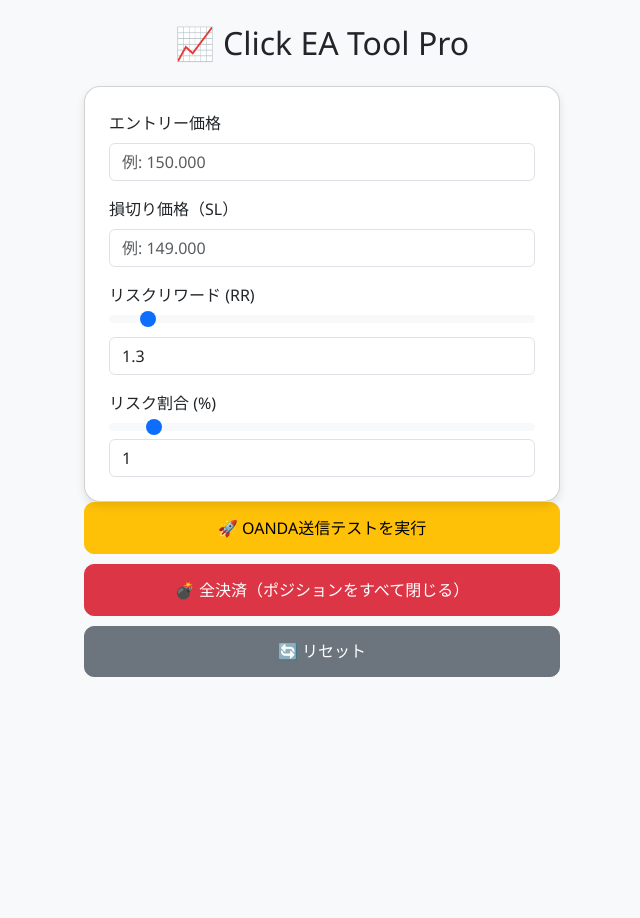
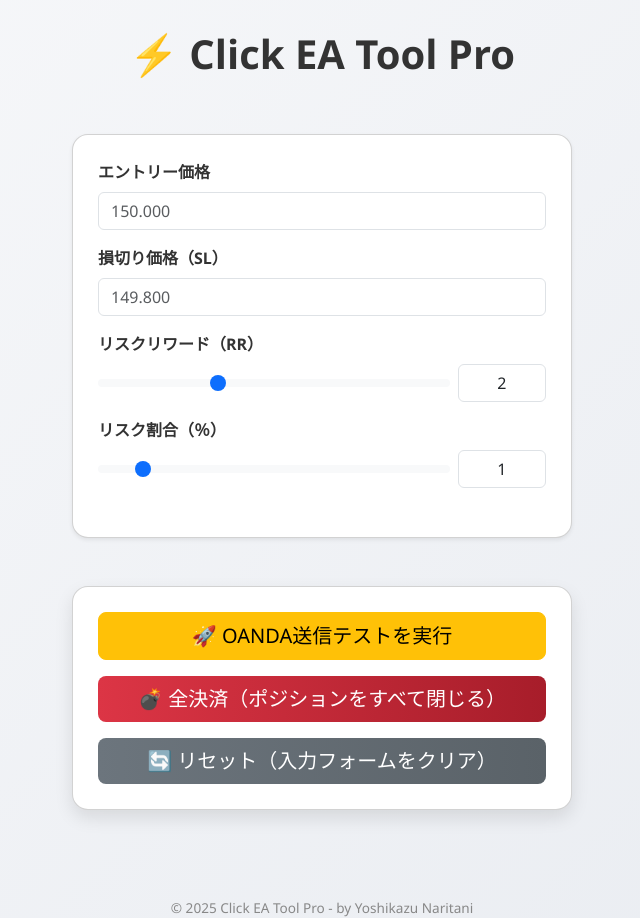
Before and after one commit to 0309naritani-crypto/click-ea-v2, a Flask app: page / in a window 1280 px wide. Shown: the whole page, without its empty margins (318-958 px from the left). Before the commit the page ends 677 px from the top, so only its background shows below. Run offline with Flask 3, Linux system fonts and the light colour scheme.

```diff
--- a/server.py
+++ b/server.py
@@ -22,15 +22,27 @@ def send_test_order():
     risk = float(data.get("risk", 1))
 
     # 仮のロジック（本番ではOANDA計算に差し替え）
-    tp_price = entry_price + (entry_price - sl_price) * rr
+    if direction.upper() == "BUY":
+        tp_price = entry_price + (entry_price - sl_price) * rr
+    else:
+        tp_price = entry_price - (sl_price - entry_price) * rr
+
     lot = 1000
+    pip_diff = abs(entry_price - sl_price)
+    loss_yen = 100.00
+    profit_yen = 200.00
 
     return jsonify({
         "direction": direction,
         "entry": entry_price,
         "sl": sl_price,
         "tp": tp_price,
-        "units": lot
+        "pipDiff": pip_diff,
+        "rr": rr,
+        "risk": risk,
+        "units": lot,
+        "lossYen": loss_yen,
+        "profitYen": profit_yen
     })
 
 # ===============================
@@ -40,8 +52,5 @@ def send_test_order():
 def close_all_positions():
     return jsonify({"closed": True})
 
-import os
-
 if __name__ == "__main__":
-    port = int(os.environ.get("PORT", 10000))
-    app.run(host="0.0.0.0", port=port)
+    app.run(debug=True, port=8000)
--- a/templates/index.html
+++ b/templates/index.html
@@ -1,78 +1,111 @@
 <!DOCTYPE html>
 <html lang="ja">
 <head>
-  <meta charset="UTF-8" />
-  <meta name="viewport" content="width=device-width, initial-scale=1.0" />
+  <meta charset="UTF-8">
   <title>Click EA Tool Pro</title>
-  <link href="https://cdn.jsdelivr.net/npm/bootstrap@5.3.0/dist/css/bootstrap.min.css" rel="stylesheet">
+  <link rel="stylesheet" href="https://cdn.jsdelivr.net/npm/bootstrap@5.3.0/dist/css/bootstrap.min.css">
   <style>
     body {
-      background-color: #f8f9fa;
-      font-family: "Segoe UI", sans-serif;
+      background: linear-gradient(135deg, #f7f8fa 0%, #e9ecf1 100%);
+      font-family: 'Segoe UI', 'Hiragino Kaku Gothic ProN', sans-serif;
+    }
+    h1 {
+      text-align: center;
+      font-weight: 700;
+      color: #333;
+      margin-top: 30px;
     }
     .card {
-      border-radius: 1rem;
-      box-shadow: 0 4px 8px rgba(0,0,0,0.1);
-      background-color: white;
+      max-width: 420px;
+      margin: 30px auto;
+      background: white;
+      border-radius: 16px;
+      box-shadow: 0 8px 18px rgba(0, 0, 0, 0.1);
+      padding: 25px;
+      transition: all 0.3s ease;
     }
-    .btn-custom {
-      font-size: 1rem;
-      padding: 0.8rem;
-      border-radius: 10px;
-      width: 100%;
-      margin-bottom: 10px;
+    .card:hover {
+      box-shadow: 0 12px 24px rgba(0, 0, 0, 0.15);
     }
-    #resultBox {
-      display: none;
-      margin-top: 1.5rem;
-      padding: 1.5rem;
-      border-radius: 1rem;
-      background-color: #ffffff;
-      box-shadow: 0 4px 8px rgba(0,0,0,0.1);
+    .btn-primary {
+      background: linear-gradient(90deg, #ffcc00, #ff9933);
+      border: none;
+      color: #333;
+      font-weight: bold;
+      transition: 0.3s;
+    }
+    .btn-primary:hover {
+      background: linear-gradient(90deg, #ff9933, #ff6600);
+      transform: scale(1.03);
+    }
+    .btn-danger {
+      background: linear-gradient(90deg, #dc3545, #a71d2a);
+      border: none;
+    }
+    .btn-secondary {
+      background: linear-gradient(90deg, #6c757d, #5a6268);
+      border: none;
+    }
+    label {
+      font-weight: 600;
+      color: #333;
+    }
+    input[type="range"] {
+      accent-color: #007bff;
+    }
+    footer {
+      text-align: center;
+      margin-top: 40px;
+      color: #888;
+      font-size: 0.85rem;
     }
   </style>
 </head>
 
-<body class="p-4">
-  <div class="container" style="max-width: 500px;">
-    <h2 class="mb-4 text-center">📈 Click EA Tool Pro</h2>
+<body>
+  <h1>⚡ Click EA Tool Pro</h1>
 
-    <div class="card p-4">
-      <div class="mb-3">
-        <label class="form-label">エントリー価格</label>
-        <input id="entry" type="number" step="0.001" class="form-control" placeholder="例: 150.000">
+  <div class="container py-5">
+    <!-- 入力フォーム -->
+    <div class="card shadow-sm mb-5" style="max-width: 500px; margin: 0 auto;">
+      <label class="form-label">エントリー価格</label>
+      <input id="entry" type="number" step="0.001" class="form-control mb-3" placeholder="150.000">
+
+      <label class="form-label">損切り価格（SL）</label>
+      <input id="sl" type="number" step="0.001" class="form-control mb-3" placeholder="149.800">
+
+      <label class="form-label">リスクリワード（RR）</label>
+      <div class="d-flex align-items-center mb-3">
+        <input type="range" id="rrRange" min="0.5" max="5.0" step="0.1" value="2" class="form-range me-2" style="width:80%;">
+        <input type="text" id="rrInput" class="form-control text-center" style="width:20%;" value="2">
       </div>
 
-      <div class="mb-3">
-        <label class="form-label">損切り価格（SL）</label>
-        <input id="sl" type="number" step="0.001" class="form-control" placeholder="例: 149.000">
+      <label class="form-label">リスク割合（％）</label>
+      <div class="d-flex align-items-center mb-4">
+        <input type="range" id="riskRange" min="0.5" max="5.0" step="0.1" value="1" class="form-range me-2" style="width:80%;">
+        <input type="text" id="riskInput" class="form-control text-center" style="width:20%;" value="1">
       </div>
+    </div>
 
- <div class="mb-3">
-  <label>リスクリワード (RR)</label>
-  <input type="range" id="rrRange" value="1.3" min="1" max="5" step="0.1" class="form-range">
-  <input type="number" id="rrInput" value="1.3" min="1" max="5" step="0.1" class="form-control">
-</div>
- <label>リスク割合 (%)</label>
-<input type="range" id="riskRange" value="1" min="0.1" max="10" step="0.1" class="form-range">
-<input type="number" id="riskInput" value="1" min="0.1" max="10" step="0.1" class="form-control">
+    <!-- 結果表示 -->
+    <div id="resultBox" class="result-box" style="display:none;">
+      <h5>📊 損益計算プレビュー</h5>
+      <div id="resultText"></div>
+    </div>
 
-
-
-
-      </div>
-
-      <button id="sendTestBtn" class="btn btn-warning btn-custom">🚀 OANDA送信テストを実行</button>
-      <button id="closeAllBtn" class="btn btn-danger btn-custom">💣 全決済（ポジションをすべて閉じる）</button>
-      <button id="resetBtn" class="btn btn-secondary btn-custom">🔄 リセット</button>
-
-      <div id="resultBox"></div>
+    <!-- 操作ボタン -->
+    <div class="card text-center mt-5" style="max-width: 500px; margin: 0 auto;">
+      <button id="sendTestBtn" class="btn btn-warning btn-lg w-100 mb-3">🚀 OANDA送信テストを実行</button>
+      <button id="closeAllBtn" class="btn btn-danger btn-lg w-100 mb-3">💣 全決済（ポジションをすべて閉じる）</button>
+      <button id="resetBtn" class="btn btn-secondary btn-lg w-100">🔄 リセット（入力フォームをクリア）</button>
     </div>
   </div>
 
+  <footer>© 2025 Click EA Tool Pro - by Yoshikazu Naritani</footer>
+
   <script>
     // =======================
-    // クリックEA PRO版JS（安定版・縁取りなし）
+    // クリックEA PRO JS
     // =======================
 
     // RRスライダーと入力欄の連動
@@ -89,7 +122,7 @@
 
     // OANDA送信テスト
     document.getElementById("sendTestBtn").addEventListener("click", async () => {
-      const direction = "BUY"; // 仮固定
+      const direction = "BUY"; // 仮固定（後でクリック連動予定）
       const entry = parseFloat(document.getElementById("entry").value);
       const sl = parseFloat(document.getElementById("sl").value);
       const rr = parseFloat(document.getElementById("rrInput").value);
@@ -101,27 +134,24 @@
           headers: { "Content-Type": "application/json" },
           body: JSON.stringify({ direction, entry, sl, rr, risk }),
         });
-
         const result = await response.json();
 
-        const pipDiff = Math.abs(entry - sl);
-        const lossYen = (100 * risk).toFixed(2);
-        const profitYen = (lossYen * rr).toFixed(2);
+        // 結果表示
+        const resultBox = document.getElementById("resultBox");
+        const resultText = document.getElementById("resultText");
+        resultBox.style.display = "block";
 
-        const text = document.getElementById("resultBox");
-        text.style.display = "block";
-        text.innerHTML = `
-          <h5>📊 損益計算プレビュー</h5>
+        resultText.innerHTML = `
           <div>方向：${result.direction}</div>
           <div>エントリー：${result.entry.toFixed(3)}</div>
           <div>損切り：${result.sl.toFixed(3)}</div>
           <div>利確：${result.tp.toFixed(3)}</div>
-          <div>損失幅：${pipDiff.toFixed(3)} pips</div>
-          <div>RR：${rr}</div>
-          <div>リスク割合：${risk}%</div>
+          <div>損失幅：${result.pipDiff.toFixed(3)} pips</div>
+          <div>RR：${result.rr}</div>
+          <div>リスク割合：${result.risk}%</div>
           <div>ロット数：${result.units}</div>
-          <div class="mt-2">損失金額：${lossYen} 円</div>
-          <div>利益金額：${profitYen} 円</div>
+          <div>損失金額：${result.lossYen.toFixed(2)} 円</div>
+          <div>利益金額：${result.profitYen.toFixed(2)} 円</div>
         `;
       } catch (error) {
         alert("通信エラーが発生しました: " + error.message);
```
